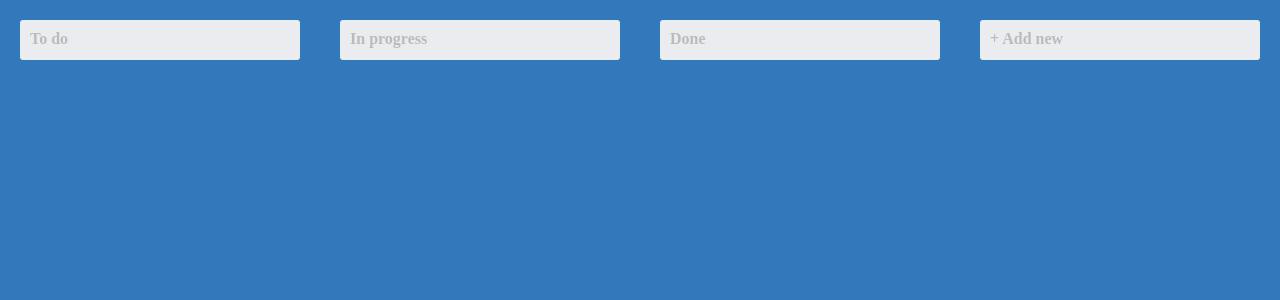
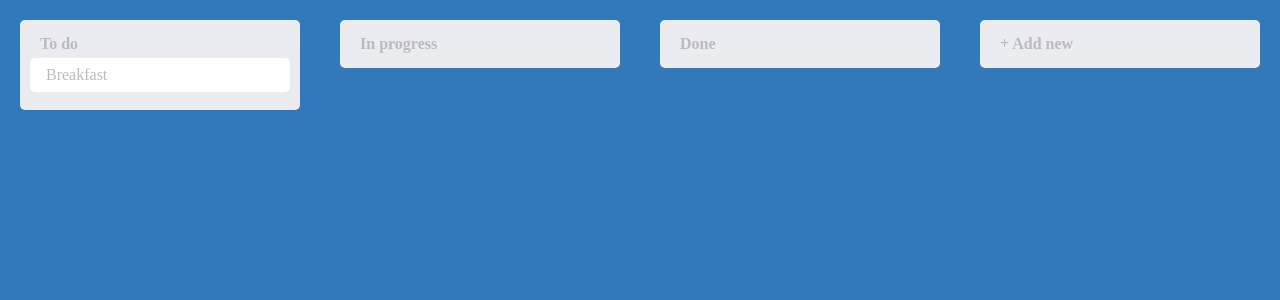
Before and after one commit to HerrWallace/Trello-clone, a React (Create React App) app: page / in a window 1280 px wide. Shown: the top 300 px of the page. Built offline with nearby package versions, Linux system fonts and the light colour scheme.

Commit message:
feat: add Card component

```diff
--- a/src/App.tsx
+++ b/src/App.tsx
@@ -1,10 +1,13 @@
 import { AppContainer } from './styles'
 import { Column } from './Column';
+import { Card } from './Card';
 
 export const App = () => {
   return (
     <AppContainer>
-      <Column text='To do'/>
+      <Column text='To do'>
+        <Card text='Breakfast' />
+      </Column>
       <Column text='In progress'/>
       <Column text='Done'/>
       <Column text='+ Add new'/>
--- /dev/null
+++ b/src/Card.tsx
@@ -0,0 +1,11 @@
+import { CardContainer } from './styles'
+
+type CardProps = {
+  text: string
+}
+
+export const Card = ({ text }: CardProps) => {
+  return (
+    <CardContainer>{text}</CardContainer>
+  )
+}
--- a/src/styles.ts
+++ b/src/styles.ts
@@ -13,11 +13,21 @@ export const ColumnContainer = styled.div`
   background-color: #ebecf0;
   width: 300px;
   min-height: 40px;
-  border-radius: 3px;
+  border-radius: 5px;
   margin: 20px;
   padding: 10px;
 `
 
 export const ColumnTitle = styled.div`
   font-weight: bold;
+  padding: 5px 10px;
 `
+
+export const CardContainer = styled.div`
+  background-color: #fff;
+  margin-bottom: 0.5rem;
+  padding: 0.5rem 1rem;
+  max-width: 280px;
+  border-radius: 5px;
+  cursor: pointer;
+`
```
